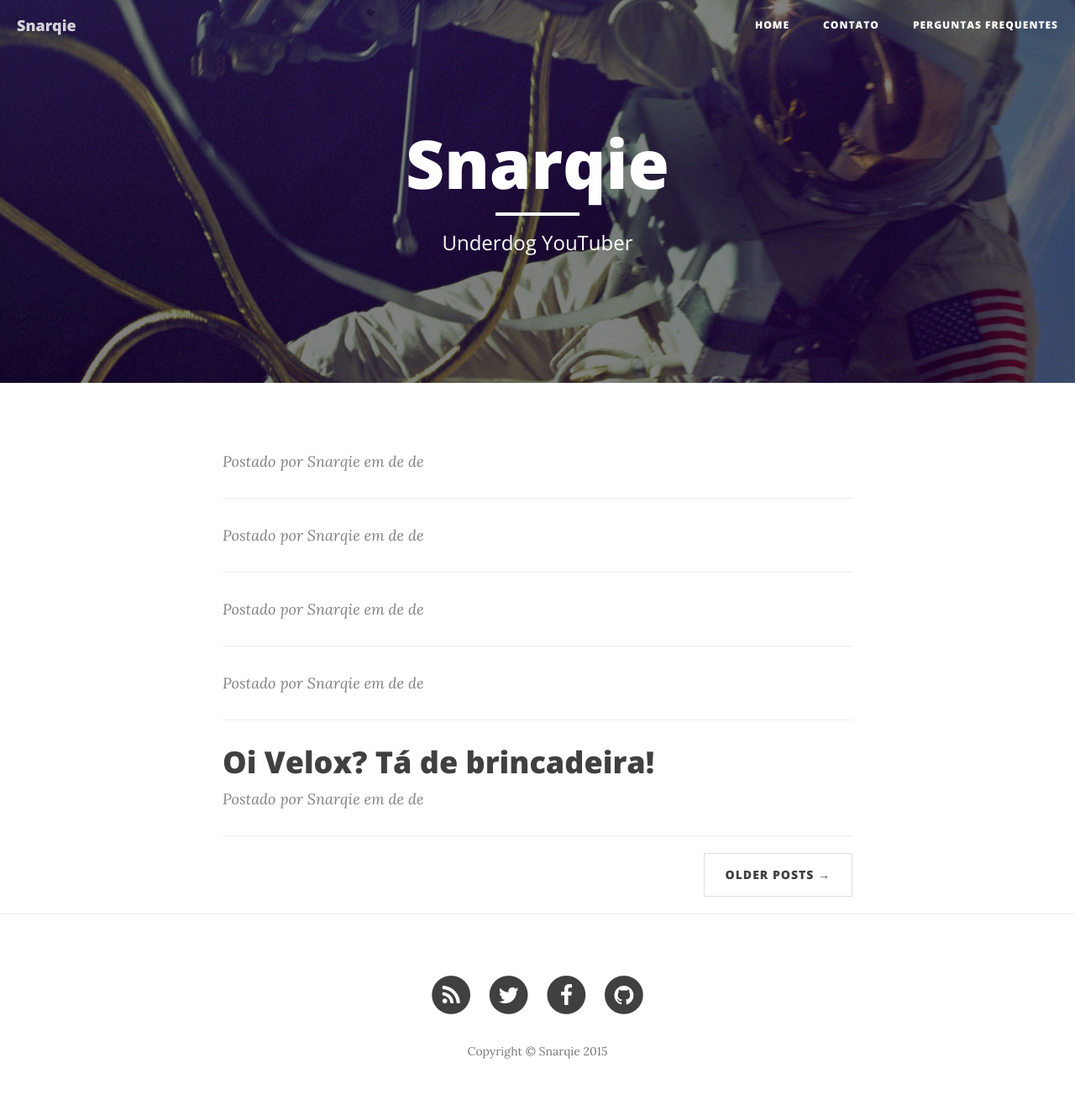
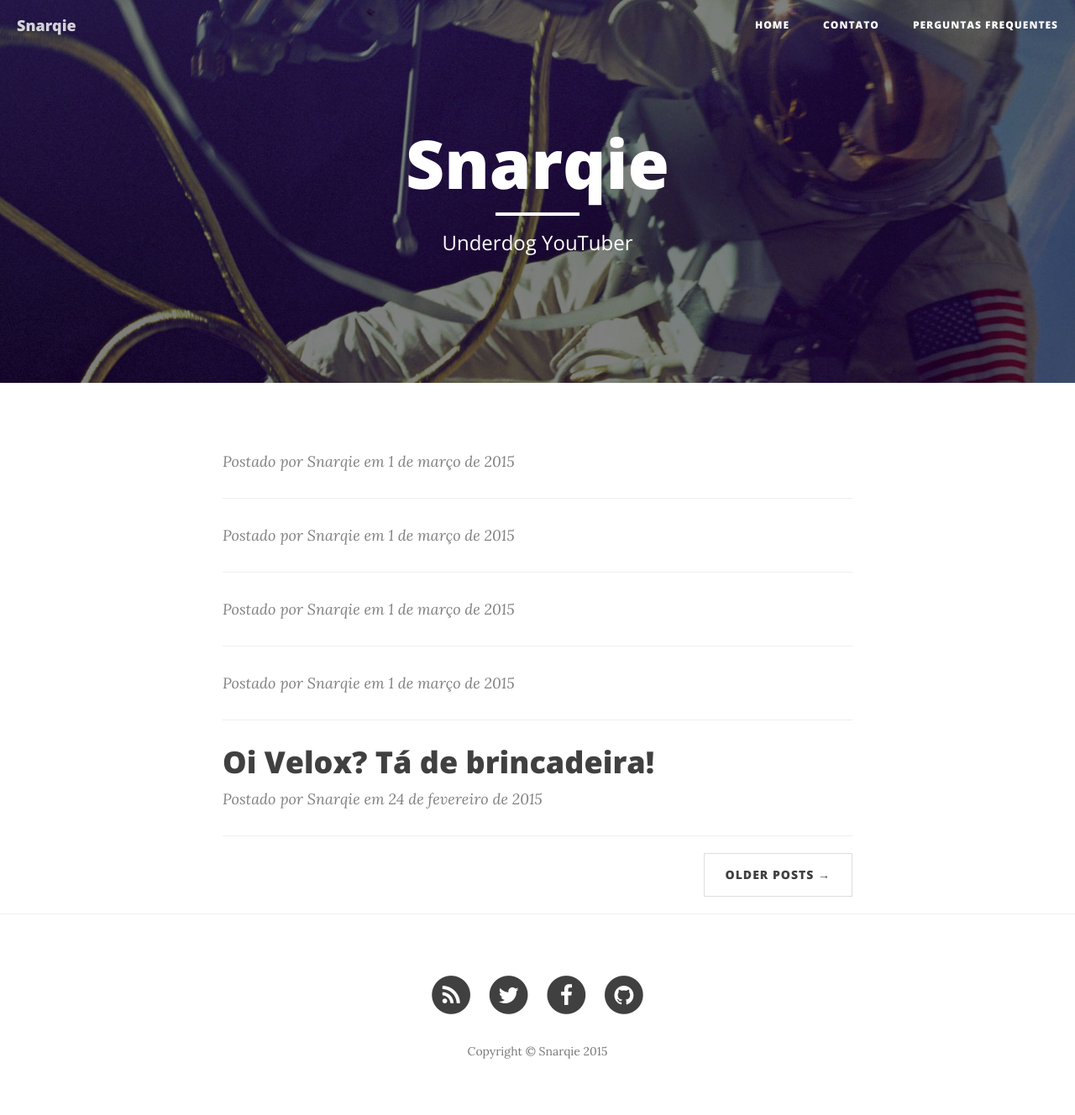
Before and after one commit to snarq/snarq.github.io, a Jekyll site: the page built from index.html, in a window 1280 px wide. Shown: the whole page at 84% size. Built offline with Jekyll 4.4.1, drawn with Linux system fonts in a browser that asks for light colours; nearby versions of some CDN libraries; the list of posts is cut into pages by our own code.

Commit message:
Update index.html

```diff
--- a/index.html
+++ b/index.html
@@ -15,8 +15,8 @@ description: "Underdog YouTuber"
         {% endif %}
     </a>
     <p class="post-meta">Postado por {% if post.author %}{{ post.author }}{% else %}{{ site.title }}{% endif %} em
-    {% assign m = page.date | date: "%-m" %}
-    {{ page.date | date: "%-d" }} de
+    {% assign m = post.date | date: "%-m" %}
+    {{ post.date | date: "%-d" }} de
     {% case m %}
     {% when '1' %}janeiro
     {% when '2' %}fevereiro
@@ -31,7 +31,7 @@ description: "Underdog YouTuber"
     {% when '11' %}novembro
     {% when '12' %}dezembro
     {% endcase %} de
-    {{ page.date | date: "%Y" }}
+    {{ post.date | date: "%Y" }}
     </p>
 </div>
 <hr>
```
